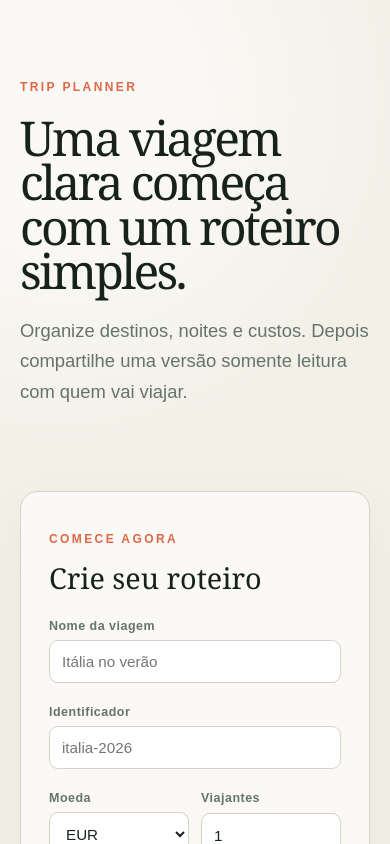
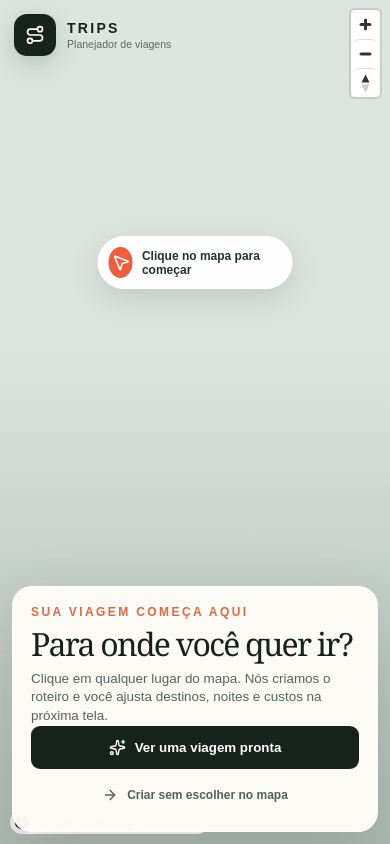
Before and after one commit to DierlenBandeira/Trips, a Next.js app: page / in a window 390 px wide. Shown: the top 844 px of the page. Built offline with nearby package versions, Linux system fonts and the light colour scheme; no server answers.

Commit message:
Redesign landing page around interactive map

```diff
--- a/src/app/globals.css
+++ b/src/app/globals.css
@@ -192,6 +192,228 @@ button.secondary { border: 1px solid var(--ink); color: var(--ink); background:
   .create-form, .planner-grid { grid-template-columns: 1fr; }
   .kpis, .public-trip .kpis { grid-template-columns: 1fr 1fr; }
   .planner-header { align-items: start; flex-direction: column; }
+}
+
+/* Map-first landing */
+.landing-map-page {
+  position: relative;
+  width: 100%;
+  height: 100dvh;
+  margin: 0;
+  padding: 0;
+  overflow: hidden;
+  background: #dce5df;
+  --workspace-accent: #f05d3d;
+  --workspace-green: #1e6a4f;
+}
+.landing-map-stage {
+  position: absolute;
+  inset: 0;
+}
+.landing-map-stage::after {
+  position: absolute;
+  inset: 0;
+  background: linear-gradient(90deg, #14291d30 0, transparent 42%);
+  content: "";
+  pointer-events: none;
+}
+.landing-topbar {
+  position: absolute;
+  z-index: 3;
+  top: 24px;
+  left: 28px;
+  display: flex;
+  gap: 11px;
+  align-items: center;
+  color: #17221d;
+}
+.landing-topbar > span:last-child { display: grid; gap: 2px; }
+.landing-topbar strong {
+  font-size: .88rem;
+  letter-spacing: .16em;
+}
+.landing-topbar small {
+  color: #5d6963;
+  font-size: .66rem;
+}
+.landing-brand-icon {
+  display: grid;
+  place-items: center;
+  width: 42px;
+  height: 42px;
+  border-radius: 13px;
+  color: #fff;
+  background: #17221d;
+  box-shadow: 0 8px 24px #17221d2e;
+}
+.landing-intro {
+  position: absolute;
+  z-index: 3;
+  top: 96px;
+  left: 28px;
+  width: min(430px, calc(100% - 56px));
+  padding: 30px;
+  border: 1px solid #ffffffb8;
+  border-radius: 24px;
+  background: #fffdf8f2;
+  box-shadow: 0 24px 65px #17271f2c;
+  backdrop-filter: blur(16px);
+}
+.landing-intro .eyebrow { margin: 0; }
+.landing-intro h1 {
+  margin: 14px 0 16px;
+  font-size: clamp(2.55rem, 4vw, 4.2rem);
+  line-height: .95;
+}
+.landing-copy {
+  margin: 0;
+  color: #56645d;
+  font-size: .96rem;
+  line-height: 1.55;
+}
+.landing-steps {
+  display: grid;
+  gap: 9px;
+  margin: 22px 0;
+  color: #35423b;
+  font-size: .78rem;
+  font-weight: 700;
+}
+.landing-steps span {
+  display: flex;
+  gap: 9px;
+  align-items: center;
+}
+.landing-steps b {
+  display: grid;
+  place-items: center;
+  width: 22px;
+  height: 22px;
+  border-radius: 50%;
+  color: #fff;
+  background: #1e6a4f;
+  font-size: .65rem;
+}
+.landing-actions { display: grid; gap: 8px; }
+.landing-actions button {
+  display: flex;
+  gap: 9px;
+  align-items: center;
+  justify-content: center;
+  width: 100%;
+}
+.landing-demo-button { background: #17221d; }
+.landing-blank-button {
+  padding: 10px 14px;
+  color: #526159;
+  background: transparent;
+  font-size: .75rem;
+}
+.landing-blank-button:hover { background: #edf1ed; }
+.landing-error {
+  margin: 14px 0 0;
+  color: #9f3928;
+  font-size: .78rem;
+  line-height: 1.4;
+}
+.landing-click-cue {
+  position: absolute;
+  z-index: 2;
+  right: 26%;
+  bottom: 42px;
+  display: flex;
+  gap: 9px;
+  align-items: center;
+  padding: 10px 15px 10px 10px;
+  border: 1px solid #fff;
+  border-radius: 999px;
+  color: #26342d;
+  background: #fffffff0;
+  box-shadow: 0 10px 30px #17271f24;
+  font-size: .75rem;
+  font-weight: 800;
+  pointer-events: none;
+}
+.landing-click-cue span,
+.landing-loading > span {
+  display: grid;
+  place-items: center;
+  width: 31px;
+  height: 31px;
+  border-radius: 50%;
+  color: #fff;
+  background: #f05d3d;
+}
+.landing-loading {
+  position: absolute;
+  z-index: 5;
+  top: 50%;
+  left: 64%;
+  display: grid;
+  grid-template-columns: auto 1fr auto;
+  gap: 12px;
+  align-items: center;
+  width: min(360px, calc(100% - 36px));
+  padding: 14px;
+  border: 1px solid #fff;
+  border-radius: 16px;
+  color: #17221d;
+  background: #fffffff5;
+  box-shadow: 0 20px 55px #17271f38;
+  transform: translate(-50%, -50%);
+}
+.landing-loading div { display: grid; gap: 3px; }
+.landing-loading strong { font-size: .86rem; }
+.landing-loading small { color: #68756e; font-size: .68rem; }
+
+@media (max-width: 700px) {
+  .landing-map-page { padding: 0; }
+  .landing-map-stage::after {
+    background: linear-gradient(0deg, #14291d38 0, transparent 60%);
+  }
+  .landing-topbar { top: 14px; left: 14px; }
+  .landing-intro {
+    top: auto;
+    right: 12px;
+    bottom: 12px;
+    left: 12px;
+    width: auto;
+    padding: 22px;
+    border-radius: 20px;
+  }
+  .landing-intro h1 {
+    margin: 10px 0;
+    font-size: 2.25rem;
+  }
+  .landing-copy { font-size: .84rem; }
+  .landing-steps {
+    grid-template-columns: repeat(3, 1fr);
+    gap: 5px;
+    margin: 15px 0;
+    font-size: .62rem;
+  }
+  .landing-steps span {
+    gap: 5px;
+    align-items: flex-start;
+  }
+  .landing-steps b { flex: 0 0 19px; width: 19px; height: 19px; }
+  .landing-click-cue {
+    top: 28%;
+    right: 50%;
+    bottom: auto;
+    transform: translateX(50%);
+  }
+  .landing-loading {
+    top: 32%;
+    left: 50%;
+  }
+}
+
+@media (max-width: 390px), (max-height: 700px) {
+  .landing-intro { padding: 18px; }
+  .landing-intro h1 { font-size: 2rem; }
+  .landing-steps { display: none; }
+  .landing-copy { line-height: 1.4; }
 }
 
 /* Visual trip workspace */
--- a/src/app/page.tsx
+++ b/src/app/page.tsx
@@ -1,46 +1,126 @@
 "use client";
 
-import { FormEvent, useState } from "react";
+import { useState } from "react";
 import { useRouter } from "next/navigation";
-import { ArrowRight, LoaderCircle, Sparkles } from "lucide-react";
+import {
+  ArrowRight,
+  LoaderCircle,
+  MapPin,
+  MousePointer2,
+  Route,
+  Sparkles,
+} from "lucide-react";
+import { TripMap } from "@/components/map/TripMap";
+import type { GeocodingResult } from "@/features/geocoding/types";
 import { demoTrip } from "@/features/trips/demo-data";
 import { apiRequest, jsonRequest } from "@/lib/api/client";
 
 type CreatedTrip = { id: string };
+type Coordinates = { latitude: number; longitude: number };
 
 export default function Home() {
   const router = useRouter();
   const [error, setError] = useState("");
   const [pendingAction, setPendingAction] = useState<
-    "trip" | "demo" | null
+    "map" | "blank" | "demo" | null
   >(null);
 
-  async function createTrip(event: FormEvent<HTMLFormElement>) {
-    event.preventDefault();
-    setPendingAction("trip");
+  async function createBaseTrip() {
+    return apiRequest<CreatedTrip>(
+      "/api/trips",
+      jsonRequest("POST", {
+        name: "Minha viagem",
+        slug: `minha-viagem-${Date.now().toString(36)}-${Math.random()
+          .toString(36)
+          .slice(2, 7)}`,
+        currency: "EUR",
+        travelersCount: 1,
+      }),
+    );
+  }
+
+  async function createFromMap(coordinates: Coordinates) {
+    if (pendingAction) return;
+    setPendingAction("map");
     setError("");
-    const form = new FormData(event.currentTarget);
 
     try {
-      const trip = await apiRequest<CreatedTrip>(
-        "/api/trips",
-        jsonRequest("POST", {
-          name: form.get("name"),
-          slug: form.get("slug"),
-          currency: form.get("currency"),
-          travelersCount: Number(form.get("travelersCount")),
-        }),
-      );
+      const trip = await createBaseTrip();
+      let place: GeocodingResult | null = null;
+
+      try {
+        const params = new URLSearchParams({
+          tripId: trip.id,
+          lat: String(coordinates.latitude),
+          lon: String(coordinates.longitude),
+        });
+        place = await apiRequest<GeocodingResult | null>(
+          `/api/geocoding/reverse?${params}`,
+        );
+      } catch {
+        // A coordenada ainda é útil quando a geocodificação falha.
+      }
+
+      try {
+        await apiRequest(
+          `/api/trips/${trip.id}/stops`,
+          jsonRequest("POST", {
+            position: 0,
+            placeName: place?.placeName ?? "Primeiro destino",
+            country: place?.country ?? null,
+            region: place?.region ?? null,
+            formattedAddress:
+              place?.formattedAddress ??
+              `${coordinates.latitude.toFixed(5)}, ${coordinates.longitude.toFixed(5)}`,
+            latitude: place?.latitude ?? coordinates.latitude,
+            longitude: place?.longitude ?? coordinates.longitude,
+            nightlyCost: 0,
+            nights: 0,
+            notes: null,
+          }),
+        );
+        if (place?.placeName) {
+          await apiRequest(
+            `/api/trips/${trip.id}`,
+            jsonRequest("PATCH", {
+              name: `Viagem para ${place.placeName}`,
+            }),
+          ).catch(() => undefined);
+        }
+      } catch {
+        // O editor permite concluir a parada caso a inclusão inicial falhe.
+      }
+
       router.push(`/trips/${trip.id}`);
     } catch (cause) {
       setError(
-        cause instanceof Error ? cause.message : "Não foi possível criar.",
+        cause instanceof Error
+          ? cause.message
+          : "Não foi possível começar a viagem.",
+      );
+      setPendingAction(null);
+    }
+  }
+
+  async function createBlankTrip() {
+    if (pendingAction) return;
+    setPendingAction("blank");
+    setError("");
+    try {
+      const trip = await createBaseTrip();
+      router.push(`/trips/${trip.id}`);
+    } catch (cause) {
+      setError(
+        cause instanceof Error
+          ? cause.message
+          : "Não foi possível começar a viagem.",
       );
       setPendingAction(null);
     }
   }
 
   async function createDemoTrip() {
+    if (pendingAction) return;
     setPendingAction("demo");
     setError("");
     try {
@@ -73,77 +153,46 @@ export default function Home() {
   const pending = pendingAction !== null;
 
   return (
-    <main id="main-content">
-      <section className="hero">
-        <p className="eyebrow">TRIP PLANNER</p>
-        <h1>Uma viagem clara começa com um roteiro simples.</h1>
-        <p>
-          Organize destinos, noites e custos. Depois compartilhe uma versão
-          somente leitura com quem vai viajar.
+    <main id="main-content" className="landing-map-page">
+      <div className="landing-map-stage">
+        <TripMap
+          stops={[]}
+          currency="EUR"
+          selectedStopId={null}
+          onSelectStop={() => undefined}
+          onAddPoint={createFromMap}
+          hint={false}
+          emptyState={false}
+          ariaLabel="Mapa para escolher o primeiro destino"
+        />
+      </div>
+
+      <header className="landing-topbar" aria-label="Trip Planner">
+        <span className="landing-brand-icon">
+          <Route size={20} aria-hidden="true" />
+        </span>
+        <span>
+          <strong>TRIPS</strong>
+          <small>Planejador de viagens</small>
+        </span>
+      </header>
+
+      <section className="landing-intro" aria-labelledby="landing-title">
+        <p className="eyebrow">SUA VIAGEM COMEÇA AQUI</p>
+        <h1 id="landing-title">Para onde você quer ir?</h1>
+        <p className="landing-copy">
+          Clique em qualquer lugar do mapa. Nós criamos o roteiro e você
+          ajusta destinos, noites e custos na próxima tela.
         </p>
-      </section>
-
-      <form className="create-form panel" onSubmit={createTrip}>
-        <div>
-          <p className="eyebrow">COMECE AGORA</p>
-          <h2>Crie seu roteiro</h2>
+        <div className="landing-steps" aria-label="Como funciona">
+          <span><b>1</b> Escolha no mapa</span>
+          <span><b>2</b> Monte sua rota</span>
+          <span><b>3</b> Compartilhe</span>
         </div>
-        <label>
-          Nome da viagem
-          <input
-            name="name"
-            required
-            maxLength={200}
-            placeholder="Itália no verão"
-          />
-        </label>
-        <label>
-          Identificador
-          <input
-            name="slug"
-            required
-            pattern="[a-z0-9]+(?:-[a-z0-9]+)*"
-            placeholder="italia-2026"
-          />
-        </label>
-        <div className="form-row">
-          <label>
-            Moeda
-            <select name="currency" defaultValue="EUR">
-              <option>EUR</option>
-              <option>BRL</option>
-              <option>USD</option>
-              <option>GBP</option>
-            </select>
-          </label>
-          <label>
-            Viajantes
-            <input
-              name="travelersCount"
-              type="number"
-              min="1"
-              defaultValue="1"
-              required
-            />
-          </label>
-        </div>
-        {error && (
-          <p className="error" role="alert">
-            {error}
-          </p>
-        )}
-        <div className="create-actions">
-          <button disabled={pending}>
-            {pendingAction === "trip" ? (
-              <LoaderCircle className="spin" size={17} />
-            ) : (
-              <ArrowRight size={17} />
-            )}
-            Criar viagem
-          </button>
+        <div className="landing-actions">
           <button
             type="button"
-            className="demo-button"
+            className="landing-demo-button"
             disabled={pending}
             onClick={createDemoTrip}
           >
@@ -152,13 +201,49 @@ export default function Home() {
             ) : (
               <Sparkles size={17} />
             )}
-            Explorar demonstração
+            Ver uma viagem pronta
+          </button>
+          <button
+            type="button"
+            className="landing-blank-button"
+            disabled={pending}
+            onClick={createBlankTrip}
+          >
+            {pendingAction === "blank" ? (
+              <LoaderCircle className="spin" size={16} />
+            ) : (
+              <ArrowRight size={16} />
+            )}
+            Criar sem escolher no mapa
           </button>
         </div>
-        <p className="form-status sr-only" aria-live="polite">
-          {pending ? "Criando viagem, aguarde." : ""}
-        </p>
-      </form>
+        {error && (
+          <p className="landing-error" role="alert">
+            {error}
+          </p>
+        )}
+      </section>
+
+      {!pending && (
+        <div className="landing-click-cue" aria-hidden="true">
+          <span><MousePointer2 size={19} /></span>
+          Clique no mapa para começar
+        </div>
+      )}
+
+      {pendingAction === "map" && (
+        <div className="landing-loading" role="status">
+          <span><MapPin size={20} /></span>
+          <div>
+            <strong>Criando sua viagem…</strong>
+            <small>Identificando o primeiro destino</small>
+          </div>
+          <LoaderCircle className="spin" size={22} />
+        </div>
+      )}
+      <p className="sr-only" aria-live="polite">
+        {pending ? "Criando viagem, aguarde." : ""}
+      </p>
     </main>
   );
 }
--- a/src/components/map/TripMap.tsx
+++ b/src/components/map/TripMap.tsx
@@ -49,6 +49,9 @@ type TripMapProps = {
   route?: RouteResult | null;
   routeLoading?: boolean;
   readOnly?: boolean;
+  hint?: string | false;
+  emptyState?: { title: string; description: string } | false;
+  ariaLabel?: string;
 };
 
 export function TripMap({
@@ -60,6 +63,12 @@ export function TripMap({
   route = null,
   routeLoading = false,
   readOnly = false,
+  hint = "Clique no mapa para adicionar um ponto",
+  emptyState = {
+    title: "Monte sua rota",
+    description: "Adicione ao menos dois destinos para ligar os pontos.",
+  },
+  ariaLabel = "Mapa da viagem",
 }: TripMapProps) {
   const containerRef = useRef<HTMLDivElement>(null);
   const mapRef = useRef<MapLibreMap | null>(null);
@@ -194,10 +203,10 @@ export function TripMap({
         ref={containerRef}
         className="trip-map"
         role="region"
-        aria-label="Mapa da viagem"
+        aria-label={ariaLabel}
       />
-      {!readOnly && (
-        <div className="map-hint">Clique no mapa para adicionar um ponto</div>
+      {!readOnly && hint && (
+        <div className="map-hint">{hint}</div>
       )}
       {routeLoading && stops.length >= 2 && (
         <div className="route-status is-loading" role="status">
@@ -216,10 +225,10 @@ export function TripMap({
           })} km
         </div>
       )}
-      {stops.length < 2 && (
+      {stops.length < 2 && emptyState && (
         <div className="map-empty">
-          <strong>Monte sua rota</strong>
-          <span>Adicione ao menos dois destinos para ligar os pontos.</span>
+          <strong>{emptyState.title}</strong>
+          <span>{emptyState.description}</span>
         </div>
       )}
     </div>
```
Also changed, not shown: 1 other file (tests, documents, lock files or other folders).
